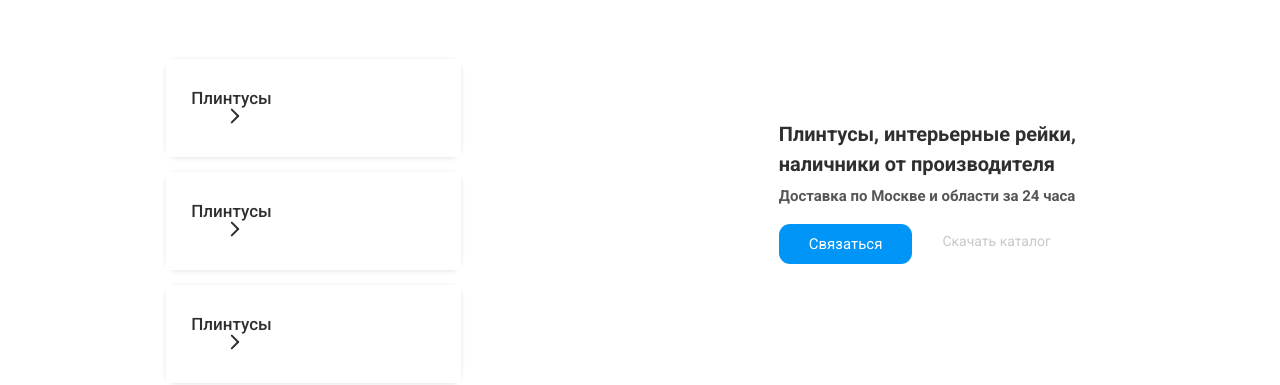
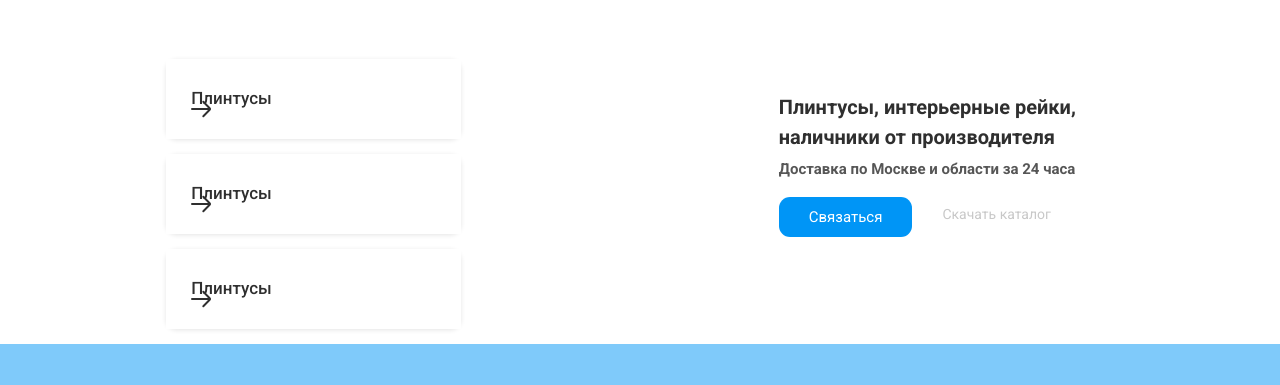
Before and after one commit to mrRobertGreen/avanta-decor, a website: page src/index.html in a window 1280 px wide. Shown: the part 96-481 px from the top of the page. Drawn offline with nearby package versions, Linux system fonts and the light colour scheme; files that its build step writes are made by us from their sources.

Commit message:
work
arrows

```diff
--- a/src/html/_products.html
+++ b/src/html/_products.html
@@ -27,9 +27,7 @@
                     <p>
                         Плинтусы
                     </p>
-                    <div>
-                        <img src="../img/Arrow.svg" alt=" ">
-                    </div>
+                    <div class="container__arrow"></div>
                 </div>
             </button>
         </div>
@@ -39,9 +37,7 @@
                     <p>
                         Плинтусы
                     </p>
-                    <div>
-                        <img src="../img/Arrow.svg" alt=" ">
-                    </div>
+                    <div class="container__arrow"></div>
                 </div>
             </button>
         </div>
@@ -51,9 +47,7 @@
                     <p>
                         Плинтусы
                     </p>
-                    <div>
-                        <img src="../img/Arrow.svg" alt=" ">
-                    </div>
+                    <div class="container__arrow"></div>
                 </div>
             </button>
         </div>
--- a/src/scss/_products.scss
+++ b/src/scss/_products.scss
@@ -1,3 +1,5 @@
+@import "_vars.scss";
+
 .products {
     padding: 15px;
 
@@ -7,14 +9,13 @@
         font-size: 20px;
         line-height: 30px;
         max-width: 350px;
-
-        color: #2f2f2f;
+        color:$black;
 
         .delivery {
             padding-top: 10px;
             font-size: 15px;
             line-height: 15px;
-            color: #565656;
+            color: $dark-grey;
         }
 
         .connect {
@@ -29,21 +30,21 @@
                     align-items: flex-start;
                     padding: 12px 30px 11px;
 
-                    background: #0095f6;
+                    background: $blue;
                     border-radius: 11px;
                     font-size: 15px;
                     line-height: 17px;
-                    color: white;
+                    color:$white;
                 }
             }
             &__download {
                 padding-left: 30px;
 
                 &__button {
-                    background-color: #fff;
+                    background-color:$white;
                     font-size: 14px;
                     line-height: 23px;
-                    color: #c8c8c8;
+                    color: $grey;
                 }
             }
         }
@@ -57,7 +58,7 @@
         min-width: 295px;
 
         .container {
-            background: #ffffff;
+            background: $white;
             box-shadow: 0px 1px 5px rgba(0, 0, 0, 0.11);
             border-radius: 11px;
 
@@ -69,14 +70,39 @@
                 display: flex;
                 flex-direction: column;
 
-                color: #2f2f2f;
+                color: $black;
+            }
+
+            &__arrow {
+                width: 20px;
+                height: 2px;
+                background: $black;
+                border-radius: 2px;
+                position: relative;
+                &::after, &::before {
+                    border-radius: 2px;
+                    content: "";
+                    position: absolute;
+                    display: block;
+                    width: 11px;
+                    height: 2px;
+                    right: -1px;
+                    background: $black;
+                    bottom: 4px;
+                    transform: rotate(45deg);
+                }
+                &::before {
+                    transform: rotate(-45deg);
+                    bottom: auto;
+                    top: 4px;
+                }
             }
         }
     }
 }
 
 .products-list-btn {
-    background-color: white;
+    background-color: $white;
     width: 100%;
     display: flex;
 }
--- a/src/scss/_vars.scss
+++ b/src/scss/_vars.scss
@@ -12,11 +12,12 @@
     justify-content: center;
 }
 /* Variables */
+$blue: #0095F6;
 $white: #fff;
+$light-grey:#F7F7F7;
+$grey: #C8C8C8;
+$dark-grey: #565656;
 $black: #2F2F2F;
-$grey: #C4C4C4;
-$light-grey:#F7F7F7;
-$blue: #0095F6;
 
 /* Classes */
 ._hidden {
```
